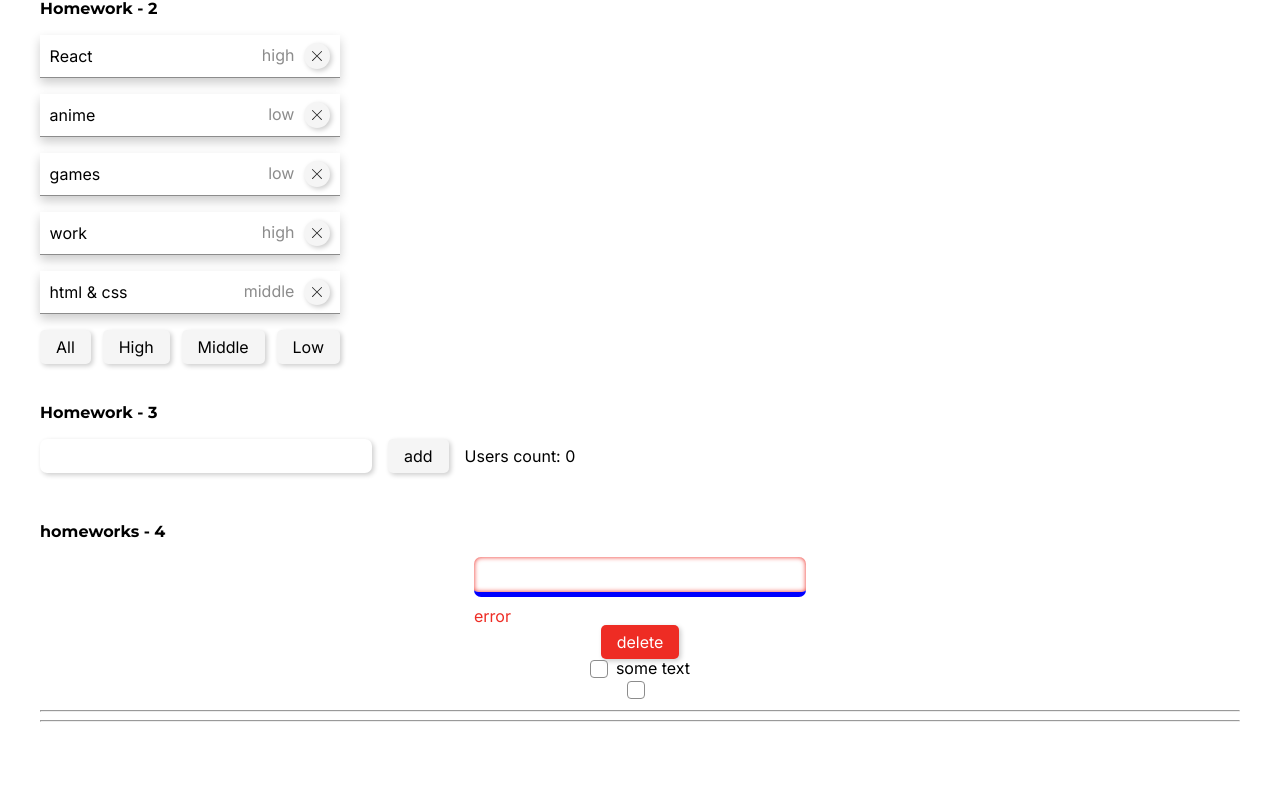
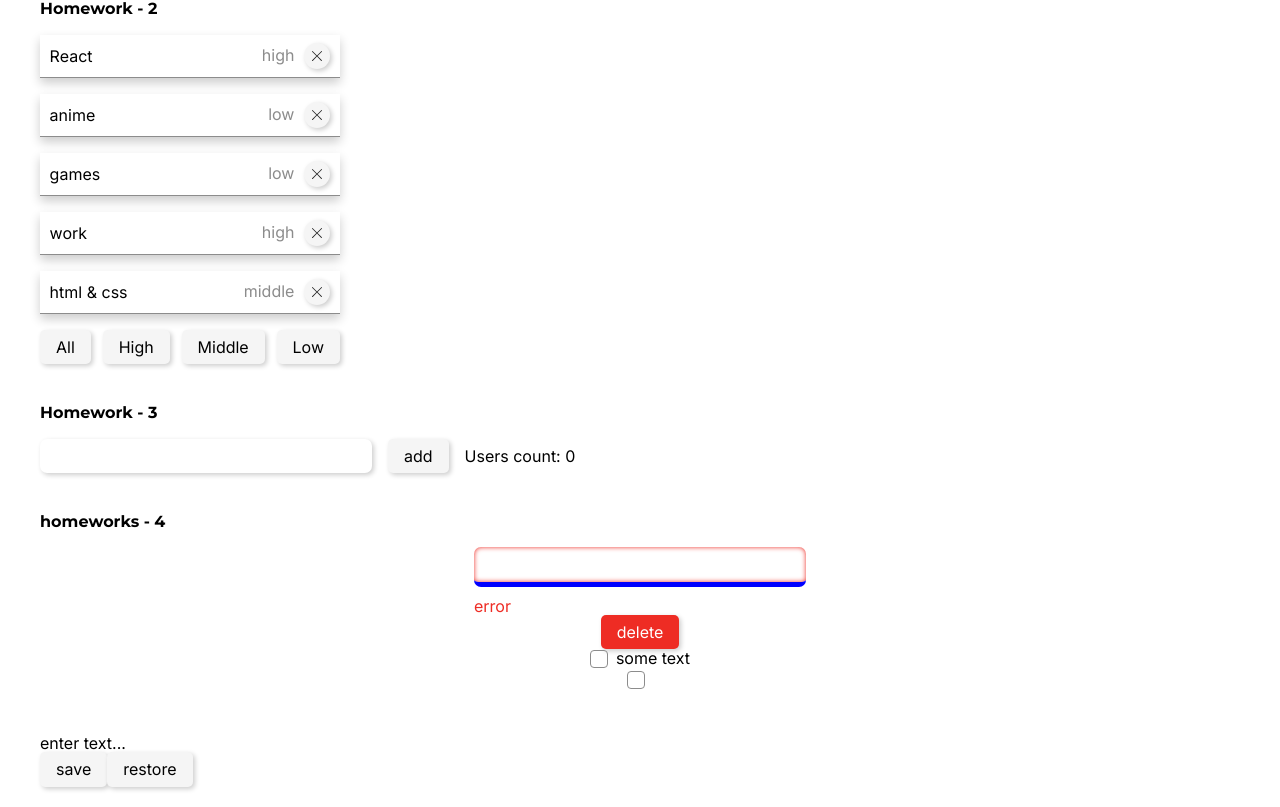
Before and after one commit to Asio-otus/simple-react-homework, a React (Create React App) app: page /#/pre-junior in a window 1280 px wide. Shown: the part 391-1198 px from the top of the page. Before the commit the page ends 1141 px from the top, so only its background shows below. Built offline with nearby package versions, Linux system fonts and the light colour scheme.

Commit message:
added task 6

```diff
--- a/src/index.tsx
+++ b/src/index.tsx
@@ -7,7 +7,8 @@ import * as serviceWorker from "./serviceWorker";
 ReactDOM.render(
     <React.StrictMode>
         <App/>
-    </React.StrictMode>,
+    </React.StrictMode>
+    ,
     document.getElementById("root")
 );
 
--- a/src/p2-homeworks/h4/HW4.tsx
+++ b/src/p2-homeworks/h4/HW4.tsx
@@ -54,12 +54,12 @@ function HW4() {
                     <Checkbox checked={checked} onChange={testOnChange}/>
                 </div>
 
-                <hr/>
-                {/*для личного творчества, могу проверить*/}
-                {/*<InputTextAlt/>*/}
-                {/*<ButtonAlt/>*/}
-                {/*<CheckboxAlt/>*/}
-                <hr/>
+                {/*<hr/>*/}
+                {/*/!*для личного творчества, могу проверить*!/*/}
+                {/*/!*<InputTextAlt/>*!/*/}
+                {/*/!*<ButtonAlt/>*!/*/}
+                {/*/!*<CheckboxAlt/>*!/*/}
+                {/*<hr/>*/}
             </div>
             </div>
     );
--- a/src/p2-homeworks/h5/pages/Junior.tsx
+++ b/src/p2-homeworks/h5/pages/Junior.tsx
@@ -12,18 +12,6 @@ function Junior() {
                 <div className={s.header}>
                     <div className={s.title}>Junior tasks</div>
                 </div>
-                <div className={s.homework}>
-                    <HW1/>
-                </div>
-                <div className={s.homework}>
-                    <HW2/>
-                </div>
-                <div className={s.homework}>
-                    <HW3/>
-                </div>
-                <div className={s.homework}>
-                    <HW4/>
-                </div>
             </div>
 
         </div>
--- a/src/p2-homeworks/h5/pages/JuniorPlus.tsx
+++ b/src/p2-homeworks/h5/pages/JuniorPlus.tsx
@@ -12,18 +12,6 @@ function JuniorPlus() {
                 <div className={s.header}>
                     <div className={s.title}>Junior plus tasks</div>
                 </div>
-                <div className={s.homework}>
-                    <HW1/>
-                </div>
-                <div className={s.homework}>
-                    <HW2/>
-                </div>
-                <div className={s.homework}>
-                    <HW3/>
-                </div>
-                <div className={s.homework}>
-                    <HW4/>
-                </div>
             </div>
 
         </div>
--- a/src/p2-homeworks/h5/pages/PreJunior.tsx
+++ b/src/p2-homeworks/h5/pages/PreJunior.tsx
@@ -4,6 +4,7 @@ import HW2 from "../../h2/HW2";
 import HW3 from "../../h3/HW3";
 import HW4 from "../../h4/HW4";
 import s from "./pages.module.scss";
+import HW6 from "../../h6/HW6";
 
 function PreJunior() {
     return (
@@ -24,6 +25,9 @@ function PreJunior() {
                 <div className={s.homework}>
                     <HW4/>
                 </div>
+                <div className={s.homework}>
+                    <HW6/>
+                </div>
             </div>
 
         </div>
--- a/src/p2-homeworks/h6/HW6.tsx
+++ b/src/p2-homeworks/h6/HW6.tsx
@@ -10,13 +10,13 @@ function HW6() {
         saveState<string>("editable-span-value", value);
     };
     const restore = () => {
-        // setValue();
+        setValue(restoreState<string>("editable-span-value", value));
     };
 
     return (
         <div>
-            <hr/>
-            homeworks 6
+            {/*<hr/>*/}
+            {/*homeworks 6*/}
 
             {/*should work (должно работать)*/}
             <div>
@@ -29,10 +29,10 @@ function HW6() {
             <Button onClick={save}>save</Button>
             <Button onClick={restore}>restore</Button>
 
-            <hr/>
-            {/*для личного творчества, могу проверить*/}
-            {/*<AlternativeSuperEditableSpan/>*/}
-            <hr/>
+            {/*<hr/>*/}
+            {/*/!*для личного творчества, могу проверить*!/*/}
+            {/*/!*<AlternativeSuperEditableSpan/>*!/*/}
+            {/*<hr/>*/}
         </div>
     );
 }
--- /dev/null
+++ b/src/p2-homeworks/h6/common/c4-SuperEditableSpan/EditableSpan.module.scss
@@ -0,0 +1,29 @@
+@import "src/shared/styles/variables";
+
+.edit{
+
+  &Input {
+    margin: 0;
+    padding: 0;
+
+    height: 20px;
+
+    border: none;
+    border-radius: 0;
+    box-shadow: none;
+    outline: none;
+
+    line-height: 0;
+  }
+  &Span {
+    height: 20px;
+    &:hover .editSpanIcon{
+      fill: $color-primary;
+    }
+
+    &Icon {
+      padding-left: 10px;
+      fill: transparent;
+    }
+  }
+}
--- a/src/p2-homeworks/h6/common/c4-SuperEditableSpan/SuperEditableSpan.tsx
+++ b/src/p2-homeworks/h6/common/c4-SuperEditableSpan/SuperEditableSpan.tsx
@@ -1,5 +1,7 @@
 import React, {DetailedHTMLProps, InputHTMLAttributes, HTMLAttributes, useState} from "react";
 import InputText from "../../../../shared/components/InputText/InputText";
+import SvgPen from "../../../../shared/icon-components/SvgPen";
+import s from './EditableSpan.module.scss'
 
 // тип пропсов обычного инпута
 type DefaultInputPropsType = DetailedHTMLProps<InputHTMLAttributes<HTMLInputElement>, HTMLInputElement>;
@@ -31,22 +33,25 @@ const SuperEditableSpan: React.FC<SuperEditableSpanType> = (
     const {children, onDoubleClick, className, ...restSpanProps} = spanProps || {};
 
     const onEnterCallback = () => {
-        // setEditMode(); // выключить editMode при нажатии Enter
+        setEditMode(false); // выключить editMode при нажатии Enter
 
         onEnter && onEnter();
     };
     const onBlurCallback = (e: React.FocusEvent<HTMLInputElement>) => {
-        // setEditMode(); // выключить editMode при нажатии за пределами инпута
+        setEditMode(false); // выключить editMode при нажатии за пределами инпута
 
         onBlur && onBlur(e);
     };
     const onDoubleClickCallBack = (e: React.MouseEvent<HTMLSpanElement, MouseEvent>) => {
-        // setEditMode(); // включить editMode при двойном клике
+        setEditMode(true); // включить editMode при двойном клике
 
         onDoubleClick && onDoubleClick(e);
     };
 
-    const spanClassName = `${"сделать красивый стиль для спана"} ${className}`;
+    // const spanClassName = `${"сделать красивый стиль для спана"} ${className}`; //
+    // Стиль сделал при навидении будет отображаться карандашь.
+    // А понять можно ли редактировать текст, можно только в контексте использовантя данного компонента.
+    //
 
     return (
         <>
@@ -56,19 +61,23 @@ const SuperEditableSpan: React.FC<SuperEditableSpanType> = (
                         autoFocus // пропсу с булевым значением не обязательно указывать true
                         onBlur={onBlurCallback}
                         onEnter={onEnterCallback}
+                        className={s.editInput}
 
                         {...restProps} // отдаём инпуту остальные пропсы если они есть (value например там внутри)
                     />
                 ) : (
+                    <div className={s.editSpan}>
                         <span
                             onDoubleClick={onDoubleClickCallBack}
-                        className={spanClassName}
+                            className={s.editSpanText}
 
                             {...restSpanProps}
                         >
                         {/*если нет захардкодженного текста для спана, то значение инпута*/}
                             {children || restProps.value}
                         </span>
+                        <SvgPen className={s.editSpanIcon}/>
+                    </div>
                 )
             }
         </>
--- a/src/shared/components/InputText/InputText.tsx
+++ b/src/shared/components/InputText/InputText.tsx
@@ -40,7 +40,8 @@ const InputText: React.FC<SuperInputTextPropsType> = (
     }
 
     const finalSpanClassName = `${s.error} ${spanClassName ? spanClassName : ""}`;
-    const finalInputClassName = `${error ? (`${s.textInputError} ${s.textInput}`) : s.textInput} ${className ? className : ""}`; // need to fix with (?:) and s.superInput... Maybe fixed
+    const finalInputClassName = `${error ? (`${s.textInputError} ${s.textInput}`) : s.textInput} ${className ? className : ""}`;
+    const finalErrorClassName = `${error ? (`${s.errorContainer}`) : ''}`;
 
     return (
         <div>
@@ -52,7 +53,7 @@ const InputText: React.FC<SuperInputTextPropsType> = (
 
                 {...restProps} // отдаём инпуту остальные пропсы если они есть (value например там внутри)
             />
-            <div className={s.errorContainer}>
+            <div className={finalErrorClassName}>
                 {error && <span className={finalSpanClassName}>{error}</span>}
             </div>
         </div>
--- /dev/null
+++ b/src/shared/icon-components/SvgPen.tsx
@@ -0,0 +1,17 @@
+import * as React from "react";
+
+function SvgSvgPen(props: React.SVGProps<SVGSVGElement>) {
+  return (
+    <svg
+      height={17}
+      viewBox="0 0 325 325.375"
+      width={17}
+      xmlns="http://www.w3.org/2000/svg"
+      {...props}
+    >
+      <path d="M114.688 284.676l-73.801-73.801 178.5-178.5 73.8 73.8zm-80.7-60.801l67.7 67.7-101.5 33.8zm281.899-140.3l-12.801 12.8-73.899-73.898 12.801-12.801c12.895-12.903 33.805-12.903 46.7 0l27.199 27.199c12.8 12.937 12.8 33.766 0 46.7zm0 0" />
+    </svg>
+  );
+}
+
+export default SvgSvgPen;
--- a/src/shared/icon-components/index.tsx
+++ b/src/shared/icon-components/index.tsx
@@ -3,3 +3,4 @@ export { default as SvgCat } from './SvgCat'
 export { default as SvgChick } from './SvgChick'
 export { default as SvgDead404 } from './SvgDead404'
 export { default as SvgGhost } from './SvgGhost'
+export { default as SvgPen } from './SvgPen'
```
Also changed, not shown: src/images/icons/SvgPen.svg (added). Lines whose indentation alone changed are shown as unchanged.
